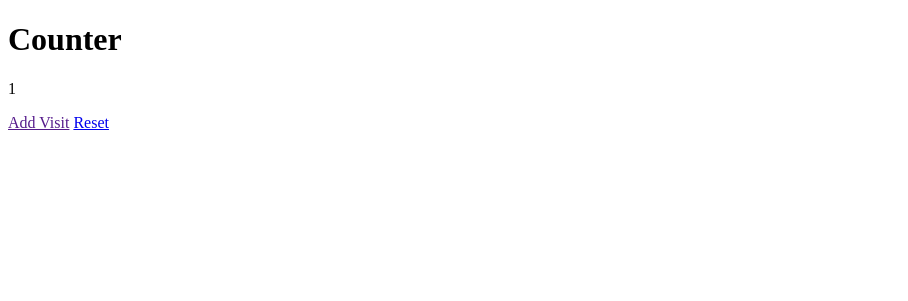
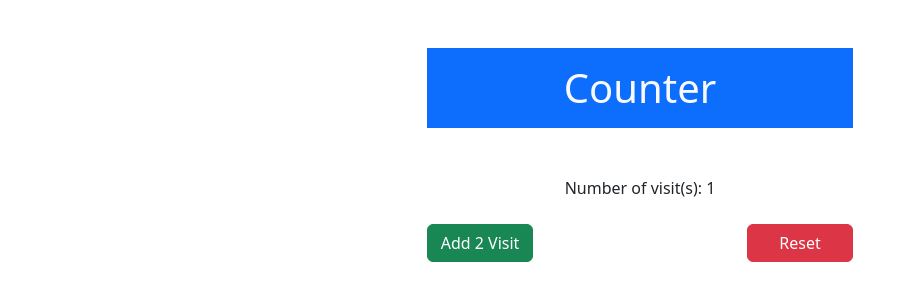
Before and after one commit to Rassimbm/session_counter, a Flask app: page / in a window 1280 px wide. Shown: the top 301 px of the page, without its empty margins (0-908 px from the left). Run offline with Flask 3, Linux system fonts and the light colour scheme.

Commit message:
Updated server.py and index.html: completed task 3 and added bootstrap

```diff
--- a/server.py
+++ b/server.py
@@ -16,5 +16,11 @@
     # session.pop("visit_count")
     session.clear()
     return redirect("/")
+
+@app.route("/increment")
+def add_2_visits():
+    session['visit_count'] = session.get('visit_count', 1) + 1
+    return redirect("/")
+
 if __name__ == "__main__":
     app.run(debug=True)
--- a/templates/index.html
+++ b/templates/index.html
@@ -4,14 +4,16 @@
     <meta charset="UTF-8">
     <meta name="viewport" content="width=device-width, initial-scale=1.0">
     <link rel="stylesheet" type="text/css" href="{{url_for('static', filename='css/style.css')}}">
+    <link href="https://cdn.jsdelivr.net/npm/bootstrap@5.3.2/dist/css/bootstrap.min.css" rel="stylesheet" integrity="sha384-T3c6CoIi6uLrA9TneNEoa7RxnatzjcDSCmG1MXxSR1GAsXEV/Dwwykc2MPK8M2HN" crossorigin="anonymous">
     <title>Session Counter</title>
 </head>
 <body>
-    <h1>Counter</h1>
-    <p>{{visits_count}}</p>
-    <div>
-        <a href="">Add Visit</a>
-        <a href="/destroy-session">Reset</a>
+    <h1 class="bg-primary text-center text-light col-4 my-5 p-3 my-4 mx-auto">Counter</h1>
+    <p class="text-center col-4 my-4 mx-auto">Number of visit(s): {{visits_count}}</p>
+    <div class="col-6 row justify-content-around mx-auto">
+        <a class="btn btn-success col-2" href="/increment">Add 2 Visit</a>
+        <a class="btn btn-danger col-2" href="/destroy-session">Reset</a>
     </div>
+
 </body>
 </html>
```
Also changed, not shown: README.md.
